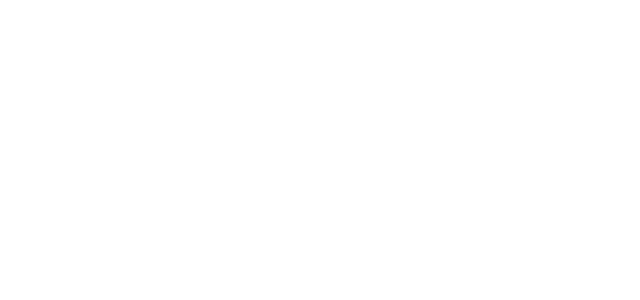
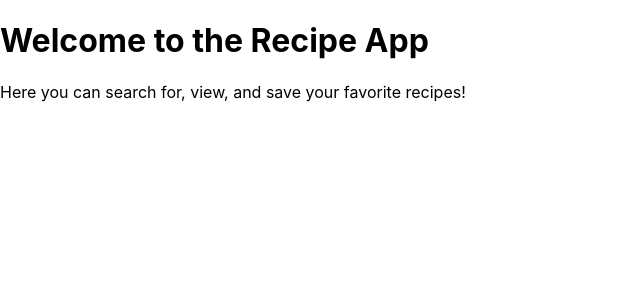
Before and after one commit to TamerTimraz/Recipe_Finder, a React (Create React App) app in the folder recipe-app/: page /home in a window 1280 px wide. Before the commit this address had no page. Shown: the top 300 px of the page, without its empty margins (0-640 px from the left). Built offline with nearby package versions, Linux system fonts and the light colour scheme.

Commit message:
Added route to home page

```diff
--- a/recipe-app/src/App.js
+++ b/recipe-app/src/App.js
@@ -3,7 +3,7 @@ import { BrowserRouter as Router, Route, Routes } from 'react-router-dom';
 import { Navigate } from 'react-router-dom';
 import Login from './components/Login';
 import Register from './components/Register';
-
+import HomePage from './components/HomePage';
 
 function App(){
   return (
@@ -13,6 +13,7 @@ function App(){
             <Route path="/" element={<Navigate to="/login" />} />
             <Route path="/login" element={<Login />} />
             <Route path="/register" element={<Register />} />
+              <Route path="/home" element={<HomePage/>} />
           </Routes>
         </div>
       </Router>
```
